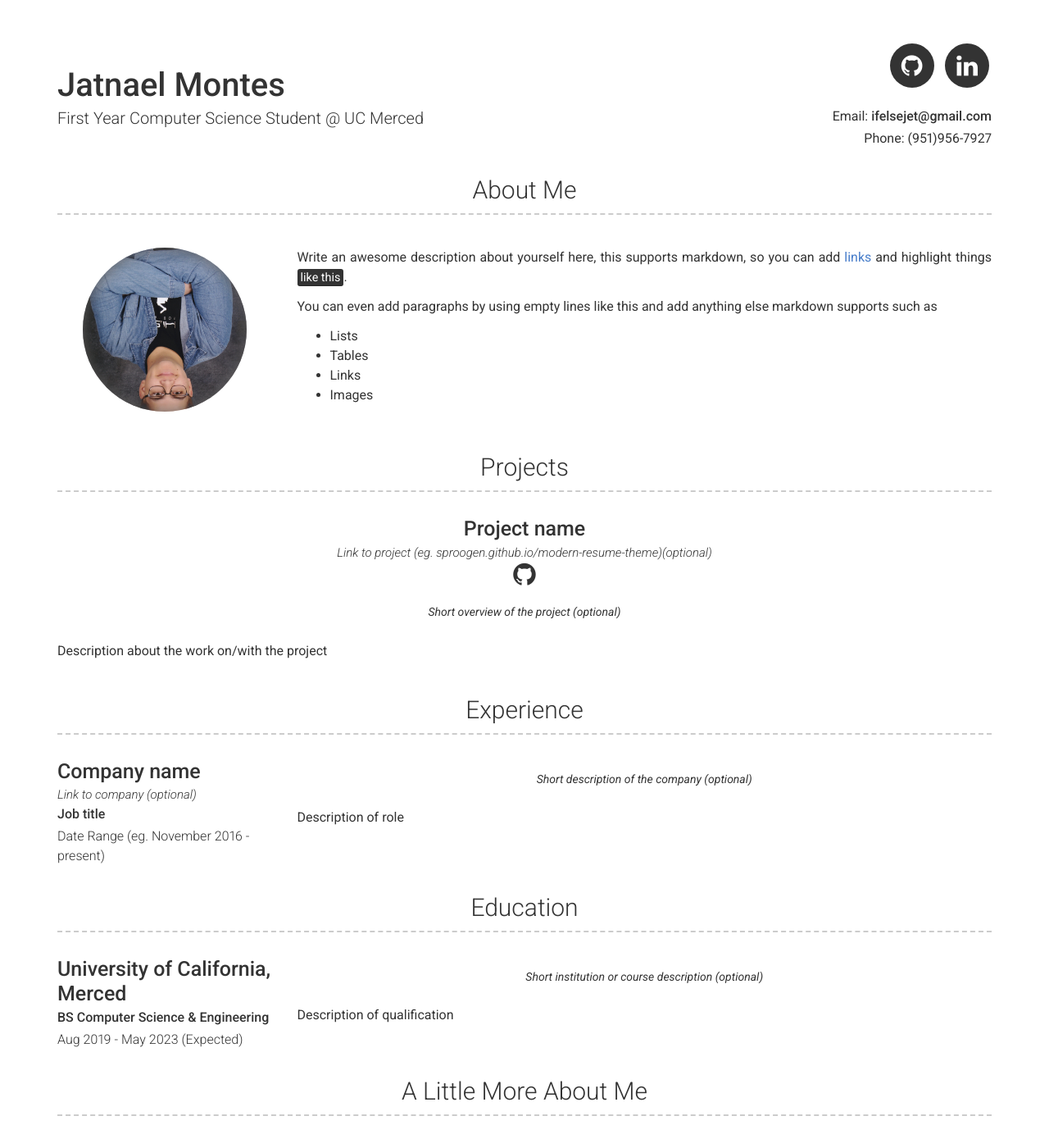
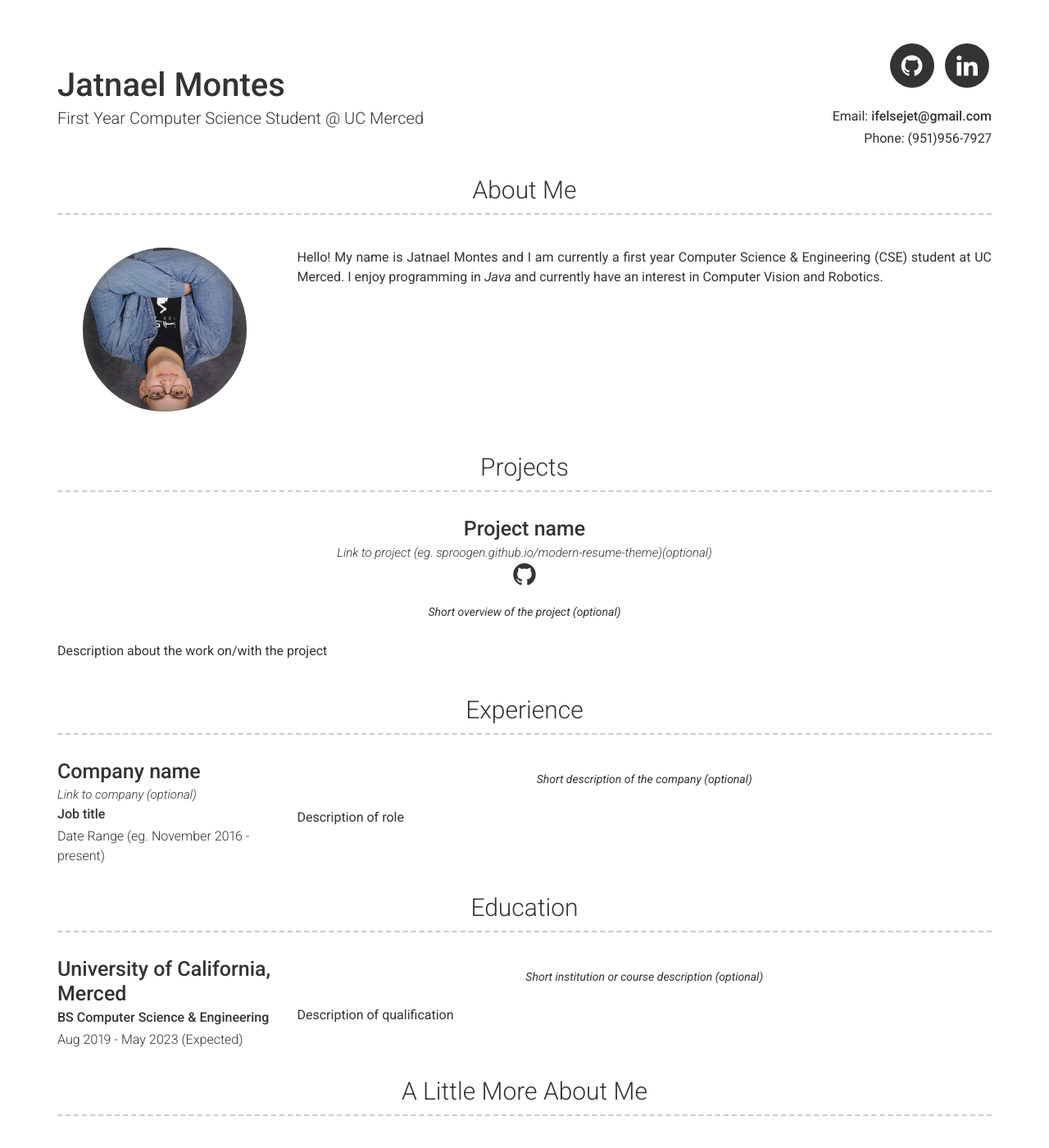
Before and after one commit to ifelsejet/ifelsejet.github.io, a Jekyll site: the page built from index.md, in a window 1280 px wide and 1400 px high. Shown: the whole window at 82% size. Built offline with Jekyll 4.4.1, drawn with Linux system fonts in a browser that asks for light colours; some of the changed text lies outside the part shown.

Commit message:
Fixed about me and more information (confused the two, just moved content around)

```diff
--- a/_config.yml
+++ b/_config.yml
@@ -18,14 +18,8 @@ linkedin_username: jatnael-montes
 # about_title: About Me (Use this to override about section title)
 about_profile_image: picture.jpg
 about_content: | # this will include new lines to allow paragraphs
-  Write an awesome description about yourself here, this supports markdown, so you can add [links](http://foobar.com) and highlight things <mark>like this</mark>.
-
-  You can even add paragraphs by using empty lines like this and add anything else markdown supports such as
-    - Lists
-    - Tables
-    - Links
-    - Images
-
+  Hello! My name is Jatnael Montes and I am currently a first year Computer Science & Engineering (CSE) student at UC Merced.
+  I enjoy programming in *Java* and currently have an interest in Computer Vision and Robotics.
 # Projects Section
 # projects_title: Projects #(Use this to override about projects section title)
 
@@ -38,8 +32,9 @@ about_content: | # this will include new lines to allow paragraphs
 # More Section
 # more_title: A Little More About Me #(Use this to override about more section title)
 more_content: | # this will include new lines to allow paragraphs
-  Hello! My name is Jatnael Montes and I am currently a first year Computer Science & Engineering (CSE) student at UC Merced.
-  I enjoy programming in *Java* and currently have an interest in Computer Vision and Robotics.
+  On my free time, I enjoy watching and playing basketball and football with my friends.
+  I also enjoy helping out my FTC and FRC teams back home by volunteering at competitions and giving advice.
+  I also love hackathons!
 
 
 # Footer
```
